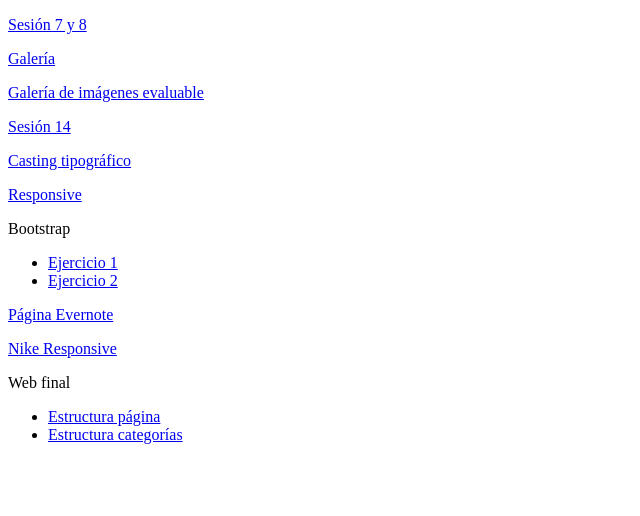
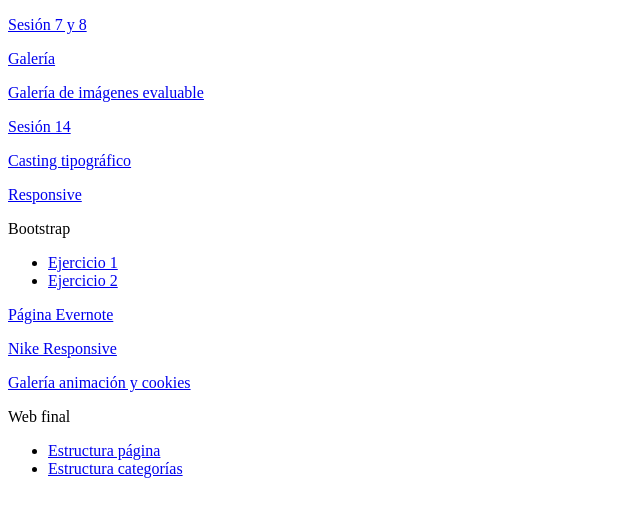
Before and after one commit to stephanymr/TPED1, a plain HTML site: page index.html in a window 1280 px wide. Shown: the whole page, without its empty margins (0-640 px from the left). Drawn offline with Linux system fonts and the light colour scheme.

Commit message:
Update index.html

```diff
--- a/index.html
+++ b/index.html
@@ -18,6 +18,7 @@
         </ul>
         <p><a href="evernote/evernote.html">Página Evernote</a></p>
         <p><a href="nike_responsive/nike_responsive.html">Nike Responsive</a></p>
+        <p><a href="galeria_animacion_coookies/galeria_imagenes.html">Galería animación y cookies</a></p>
         <p>Web final</p>
         <ul>
             <li><a href="web_final/web_final.html">Estructura página</a></li>
```
